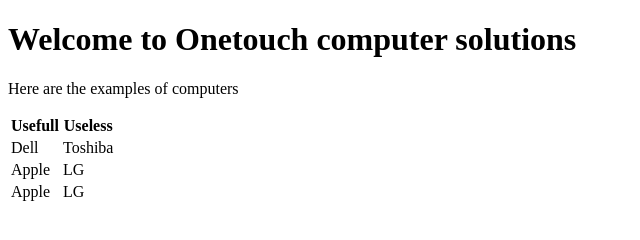
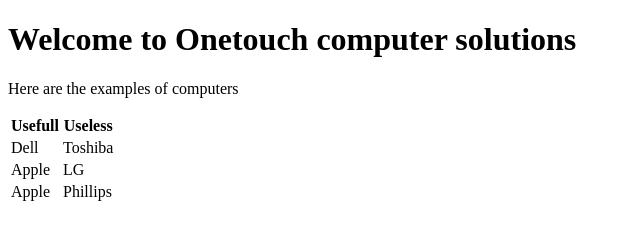
Before and after one commit to SherlockLuke/onetouch, a plain HTML site: page index.html in a window 1280 px wide. Shown: the full height of the page, 0-640 px from the left. Drawn offline with Linux system fonts and the light colour scheme.

Commit message:
Add some more shit

```diff
--- a/index.html
+++ b/index.html
@@ -27,7 +27,7 @@
                 </tr>
                 <tr>
                     <td>Apple</td>
-                    <td>LG</td>
+                    <td>Phillips</td>
                 </tr>
             </table>
         </div>
```
